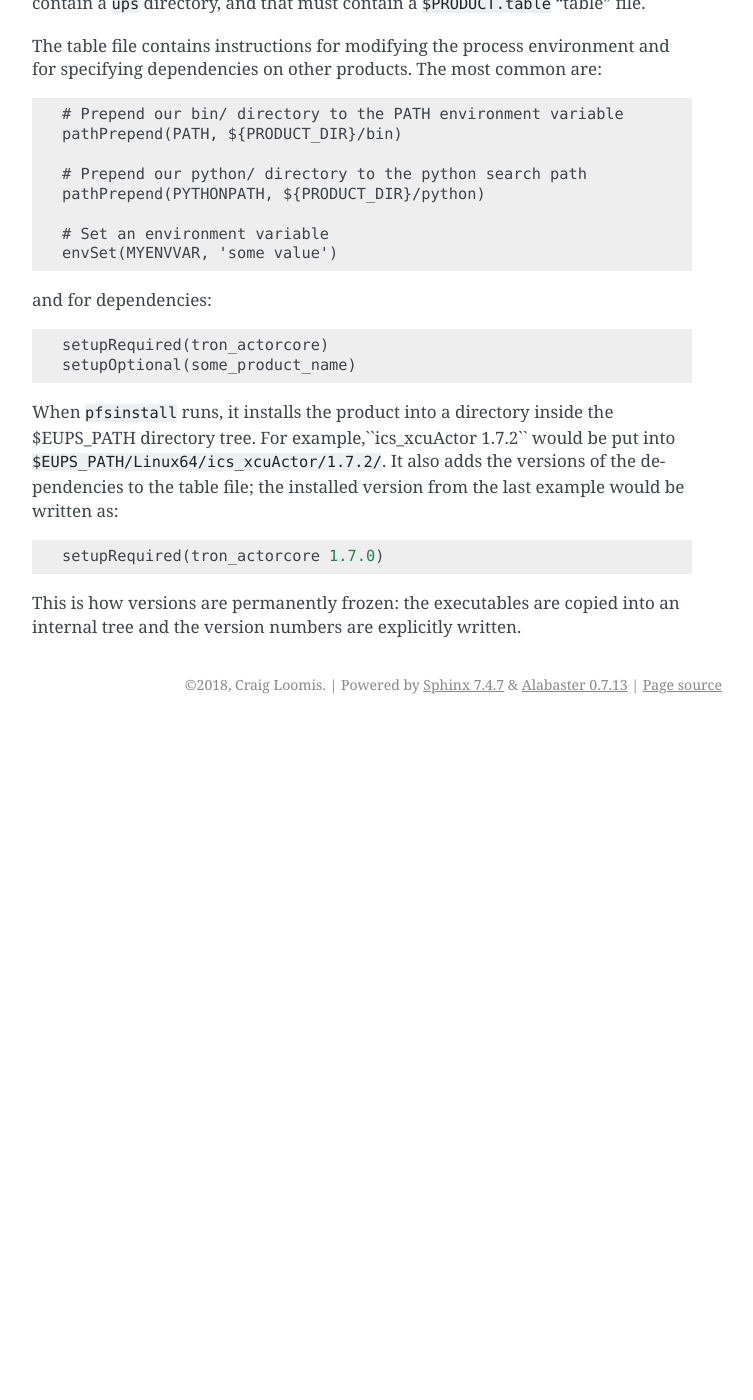
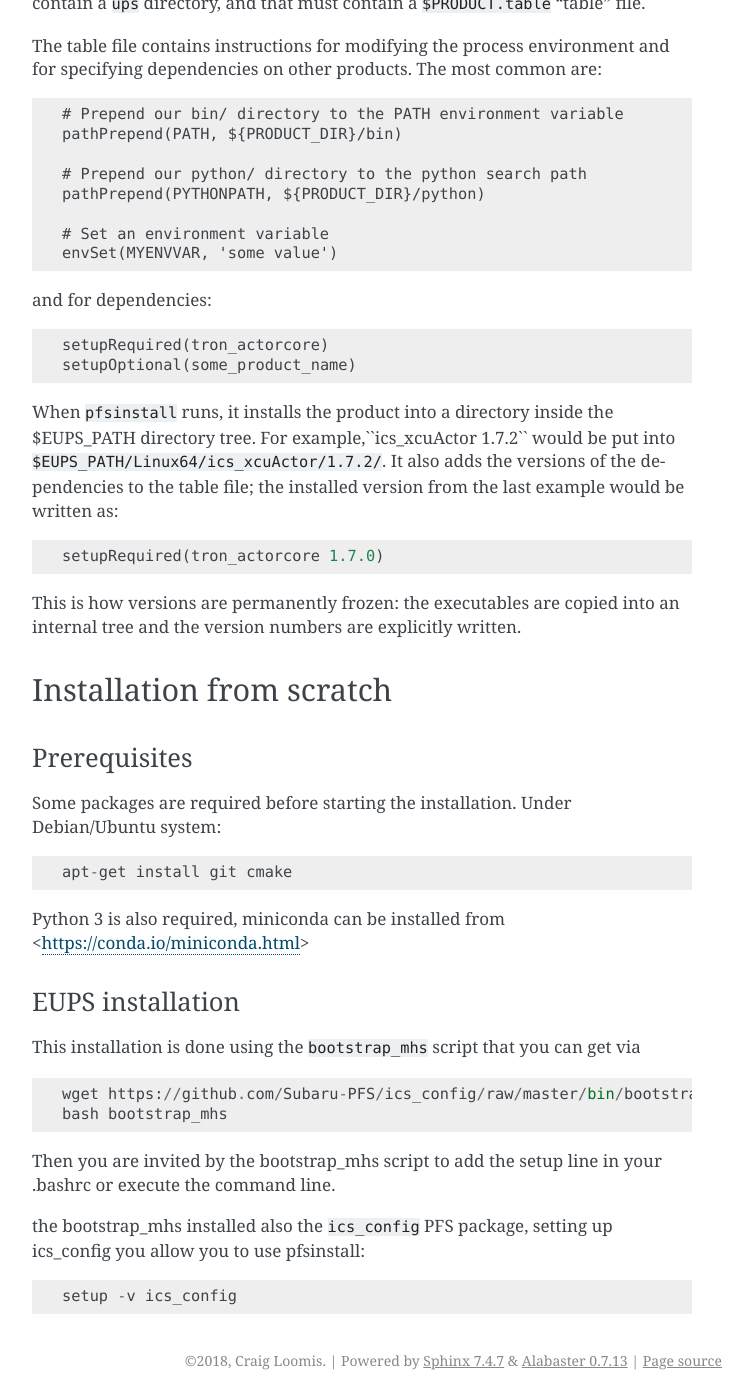
Before and after one commit to Subaru-PFS/ics_config, a Sphinx documentation site: the page built from doc/eups.rst, in a window 1280 px wide and 1400 px high, scrolled down 3294 px. Shown: the whole window, without its empty margins (388-1141 px from the left). Built offline with Sphinx 7.4.7, drawn with Linux system fonts in a browser that asks for light colours; before the commit the page ends 4018 px from its top, so only the background shows below that; some of the changed text lies outside the part shown.

Commit message:
Add documentation for an installation from scratch so eups installation from the bootstrap_mhs script

```diff
--- a/doc/eups.rst
+++ b/doc/eups.rst
@@ -183,3 +183,32 @@ installed version from the last example would be written as::
 This is how versions are permanently frozen: the executables are
 copied into an internal tree and the version numbers are explicitly
 written.
+
+Installation from scratch
+^^^^^^^^^^^^^^^^^^^^^^^^^
+
+Prerequisites
+_____________
+
+Some packages are required before starting the installation.
+Under Debian/Ubuntu system::
+
+  apt-get install git cmake
+
+Python 3 is also required, miniconda can be installed from <https://conda.io/miniconda.html>
+
+
+EUPS installation
+_________________
+
+This installation is done using the ``bootstrap_mhs`` script that you can get via ::
+
+  wget https://github.com/Subaru-PFS/ics_config/raw/master/bin/bootstrap_mhs
+  bash bootstrap_mhs
+
+Then you are invited by the bootstrap_mhs script to add the setup line in your .bashrc or execute the command line.
+
+the bootstrap_mhs installed also the ``ics_config`` PFS package, setting up ics_config you
+allow you to use pfsinstall::
+
+  setup -v ics_config
```
